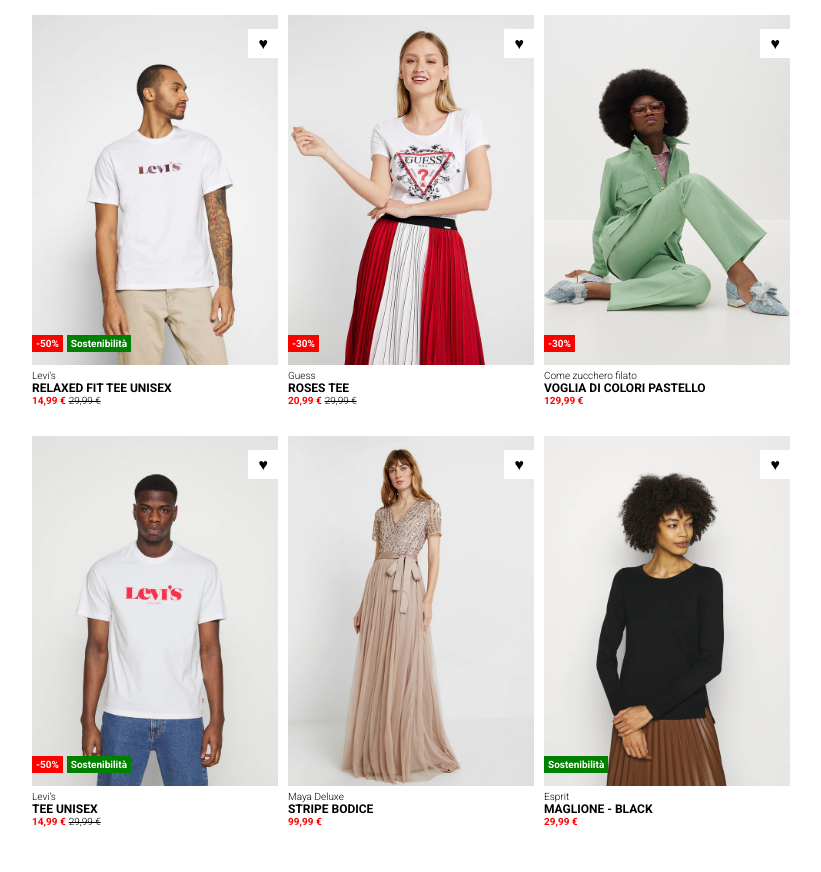
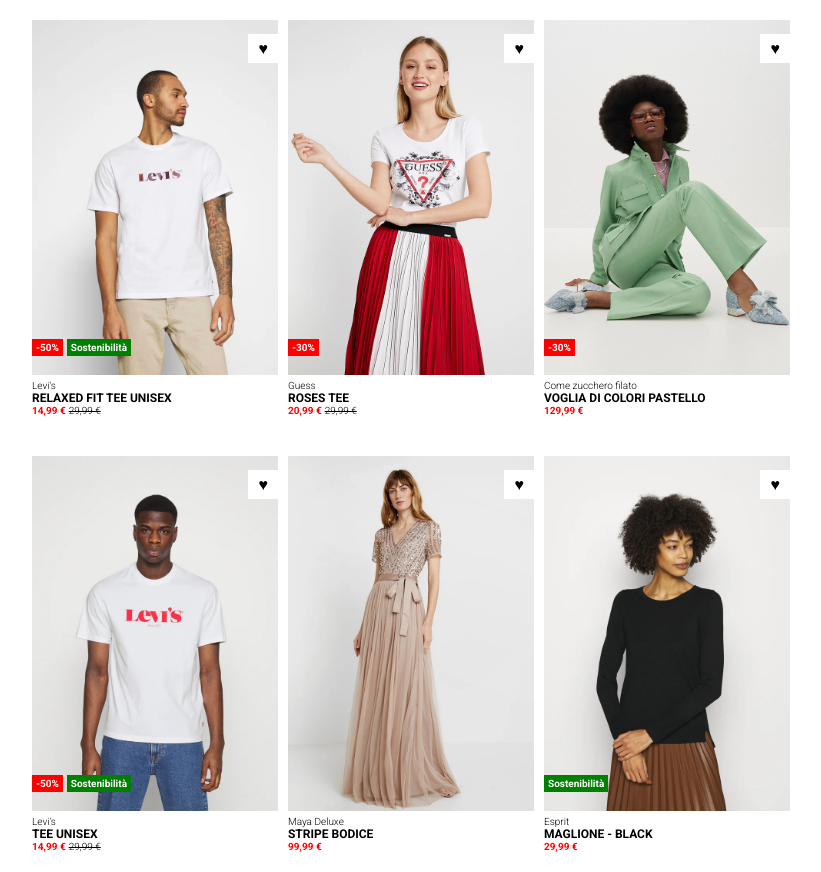
Before and after one commit to AnaisDiGenua/html-css-boolando, a plain HTML site: page index.html in a window 1280 px wide. Shown: the whole page, without its empty margins (229-1050 px from the left). Before the commit the page ends 842 px from the top, so only its background shows below. Drawn offline with Linux system fonts and the light colour scheme.

Commit message:
correzione

```diff
--- a/css/style.css
+++ b/css/style.css
@@ -14,28 +14,25 @@
 }
 .container {
     width: 60%;
-    margin: 10px auto;
-}
-.row:first-child {
-    margin-bottom: 20px;
+    margin: 0 auto;
 }
 .box {
     width: calc(100% / 3 - 10px);
     float: left;
-    margin: 5px;
-    position: relative;
+    margin: 20px 5px;
 }
 
 
 
 /*  box photo*/
 .box-photo {
-    height: 350px;
-
+    position: relative;
 }
 .box-photo img {
     width: 100%;
-    height: 100%;
+}
+.original-img {
+    display: block;
 }
 .hover-img {
     display: none;
@@ -80,7 +77,8 @@
 }
 .box-icons {
     position: absolute;
-    bottom: 55px;
+    left: 0;
+    bottom: 20px
 }
 .red, .green {
     color: white;
--- a/index.html
+++ b/index.html
@@ -12,175 +12,182 @@
 </head>
 <body>
 
-    <div class="container">
-
-        <!-- prima fila -->
-        <div class="row clearfix">
+    <div class="container clearfix">
 
             <!-- articolo -->
             <div class="box">
-                <!-- foto  -->
+
                 <div class="box-photo">
+                    <!-- foto -->
                     <img class="original-img" src="img/1.webp" alt="t-shirt levis">
                     <img class="hover-img" src="img/1b.webp" alt="levis t-shirt">
-                </div>
-                <!-- /foto  -->
-                <!-- wishlist -->
+                    <!-- /foto -->
                     <span class="wishlist">&hearts;</span>
-                <!-- /wishlist -->
+
+
+                    <div class="box-icons">
                         <!--  sconto e etichetta  -->
-                <div class="box-icons">
                         <span class="red">-50%</span>
                         <span class="green">Sostenibilità</span>
+                        <!-- / sconto e etichetta  -->
                     </div>
-                <!-- / sconto e etichetta  -->
+                </div>
+
+                <div class="box-description">
                     <!-- descrizione -->
-                <div class="box-description">
                     <div class="brand">Levi's</div>
                     <div class="item-name">relaxed fit tee unisex</div>
                     <div class="price">14,99 &#8364;<span>29,99 &#8364;</span></div>
+                    <!-- /descrizione -->
                 </div>
+
+            </div>
+            <!-- /articolo -->
+
+
+
+            <!-- articolo -->
+            <div class="box">
+
+                <div class="box-photo">
+                    <!-- foto -->
+                    <img class="original-img" src="img/2.webp" alt="t-shirt levis">
+                    <img class="hover-img" src="img/2b.webp" alt="levis t-shirt">
+                    <!-- /foto -->
+                    <span class="wishlist">&hearts;</span>
+
+
+                    <div class="box-icons">
+                        <!--  sconto e etichetta  -->
+                        <span class="red">-30%</span>
+                        <!-- / sconto e etichetta  -->
+                    </div>
+                </div>
+
+                <div class="box-description">
+                    <!-- descrizione -->
+                    <div class="brand">Guess</div>
+                    <div class="item-name">roses tee</div>
+                    <div class="price">20,99 &#8364;<span>29,99 &#8364;</span></div>
                     <!-- /descrizione -->
+                </div>
+
             </div>
             <!-- /articolo -->
 
 
             <!-- articolo -->
             <div class="box">
-                <!-- foto  -->
+
                 <div class="box-photo">
-                    <img class="original-img" src="img/2.webp" alt="t-shirt guess">
-                    <img class="hover-img" src="img/2b.webp" alt="guess t-shirt">
+                    <!-- foto -->
+                    <img class="original-img" src="img/3.webp" alt="t-shirt levis">
+                    <img class="hover-img" src="img/3b.webp" alt="levis t-shirt">
+                    <!-- /foto -->
+                    <span class="wishlist">&hearts;</span>
+
+
+                    <div class="box-icons">
+                        <!--  sconto e etichetta  -->
+                        <span class="red">-30%</span>
+                        <!-- / sconto e etichetta  -->
                     </div>
-                <!-- /foto  -->
-                <!-- wishlist -->
-                <span class="wishlist">&hearts;</span>
-                <!-- /wishlist -->
-                <!--  sconto e etichetta  -->
-                <div class="box-icons">
-                    <span class="red">-30%</span>
                 </div>
-                <!-- /sconto e etichetta -->
+
+                <div class="box-description">
                     <!-- descrizione -->
-                <div class="box-description">
-                    <div class="brand">Guess</div>
-                    <div class="item-name">roses tee</div>
-                    <div class="price">20,99 &#8364;<span>29,99 &#8364;</span></div>
+                    <div class="brand">Come zucchero filato</div>
+                    <div class="item-name">voglia di colori pastello</div>
+                    <div class="price">129,99 &#8364;</div>
+                    <!-- /descrizione -->
                 </div>
-                <!-- /descrizione -->
+
             </div>
             <!-- /articolo -->
 
 
             <!-- articolo -->
             <div class="box">
-                <!-- foto  -->
+
                 <div class="box-photo">
-                    <img class="original-img" src="img/3.webp" alt="t-shirt levis">
-                    <img class="hover-img" src="img/3b.webp" alt="levis t-shirt">
-                </div>
-                <!-- /foto  -->
-                <!-- wishlist -->
+                    <!-- foto -->
+                    <img class="original-img" src="img/4.webp" alt="t-shirt levis">
+                    <img class="hover-img" src="img/4b.webp" alt="levis t-shirt">
+                    <!-- /foto -->
                     <span class="wishlist">&hearts;</span>
-                <!-- /wishlist -->
-                <!-- sconto e etichetta  -->
-                <div class="box-icons">
-                    <span class="red">-30%</span>
-                </div>
-                <!-- /sconto e etichetta  -->
-                <!-- descrizione -->
-                <div class="box-description">
-                    <div class="brand">Come zucchero filato</div>
-                    <div class="item-name">voglia di colori pastello</div>
-                    <div class="price">129,99 &#8364;</div>
-                </div>
-                <!-- /descrizione -->
-            </div>
-            <!-- /articolo -->
-        </div>
-        <!-- /prima fila -->
 
 
-
-        <!-- seconda fila -->
-        <div class="row clearfix">
-            <!-- articolo -->
-            <div class="box">
-                <!-- foto  -->
-                <div class="box-photo">
-                    <img class="original-img" src="img/4.webp" alt="t-shirt levis">
-                    <img class="hover-img" src="img/4b.webp" alt="levis t-shirt">
-                </div>
-                <!-- /foto  -->
-                <!-- wishlist -->
-                <span class="wishlist">&hearts;</span>
-                <!-- /wishlist -->
-                <!-- sconto e etichetta -->
                     <div class="box-icons">
+                        <!--  sconto e etichetta  -->
                         <span class="red">-50%</span>
                         <span class="green">Sostenibilità</span>
+                        <!-- / sconto e etichetta  -->
                     </div>
-                <!-- /sconto, etichetta -->
+                </div>
+
+                <div class="box-description">
                     <!-- descrizione -->
-                <div class="box-description">
                     <div class="brand">Levi's</div>
                     <div class="item-name">tee unisex</div>
                     <div class="price">14,99 &#8364;<span>29,99 &#8364;</span></div>
+                    <!-- /descrizione -->
                 </div>
-                <!-- /descrizione -->
+
             </div>
             <!-- /articolo -->
 
 
             <!-- articolo -->
             <div class="box">
-                <!-- foto  -->
+
                 <div class="box-photo">
+                    <!-- foto -->
                     <img class="original-img" src="img/5.webp" alt="t-shirt levis">
                     <img class="hover-img" src="img/5b.webp" alt="levis t-shirt">
+                    <!-- /foto -->
+                    <span class="wishlist">&hearts;</span>
                 </div>
-                <!-- /foto  -->
-                <!-- wishlist -->
-                <span class="wishlist">&hearts;</span>
-                <!-- /wishlist -->
+
+                <div class="box-description">
                     <!-- descrizione -->
-                <div class="box-description">
                     <div class="brand">Maya Deluxe</div>
                     <div class="item-name">stripe bodice</div>
                     <div class="price">99,99 &#8364;</div>
+                    <!-- /descrizione -->
                 </div>
-                <!-- /descrizione -->
+
             </div>
             <!-- /articolo -->
 
 
             <!-- articolo -->
             <div class="box">
-                <!-- foto  -->
+
                 <div class="box-photo">
+                    <!-- foto -->
                     <img class="original-img" src="img/6.webp" alt="t-shirt levis">
                     <img class="hover-img" src="img/6b.webp" alt="levis t-shirt">
+                    <!-- /foto -->
+                    <span class="wishlist">&hearts;</span>
+
+
+                    <div class="box-icons">
+                        <!--  sconto e etichetta  -->
+                        <span class="green">Sostenibilità</span>
+                        <!-- / sconto e etichetta  -->
                     </div>
-                <!-- /foto  -->
-                <!-- wishlist -->
-                <span class="wishlist">&hearts;</span>
-                <!-- /wishlist -->
-                <!-- sconto e etichetta -->
-                <div class="box-icons">
-                    <span class="green">Sostenibilità</span>
                 </div>
-                <!-- /sconto e etichetta -->
+
+                <div class="box-description">
                     <!-- descrizione -->
-                <div class="box-description">
                     <div class="brand">Esprit</div>
                     <div class="item-name">maglione - black</div>
                     <div class="price">29,99 &#8364;</div>
-                </div>
                     <!-- /descrizione -->
                 </div>
+
+            </div>
             <!-- /articolo -->
-        </div>
-        <!-- /seconda fila -->
 
     </div>
 
```
Lines whose indentation alone changed are shown as unchanged.
